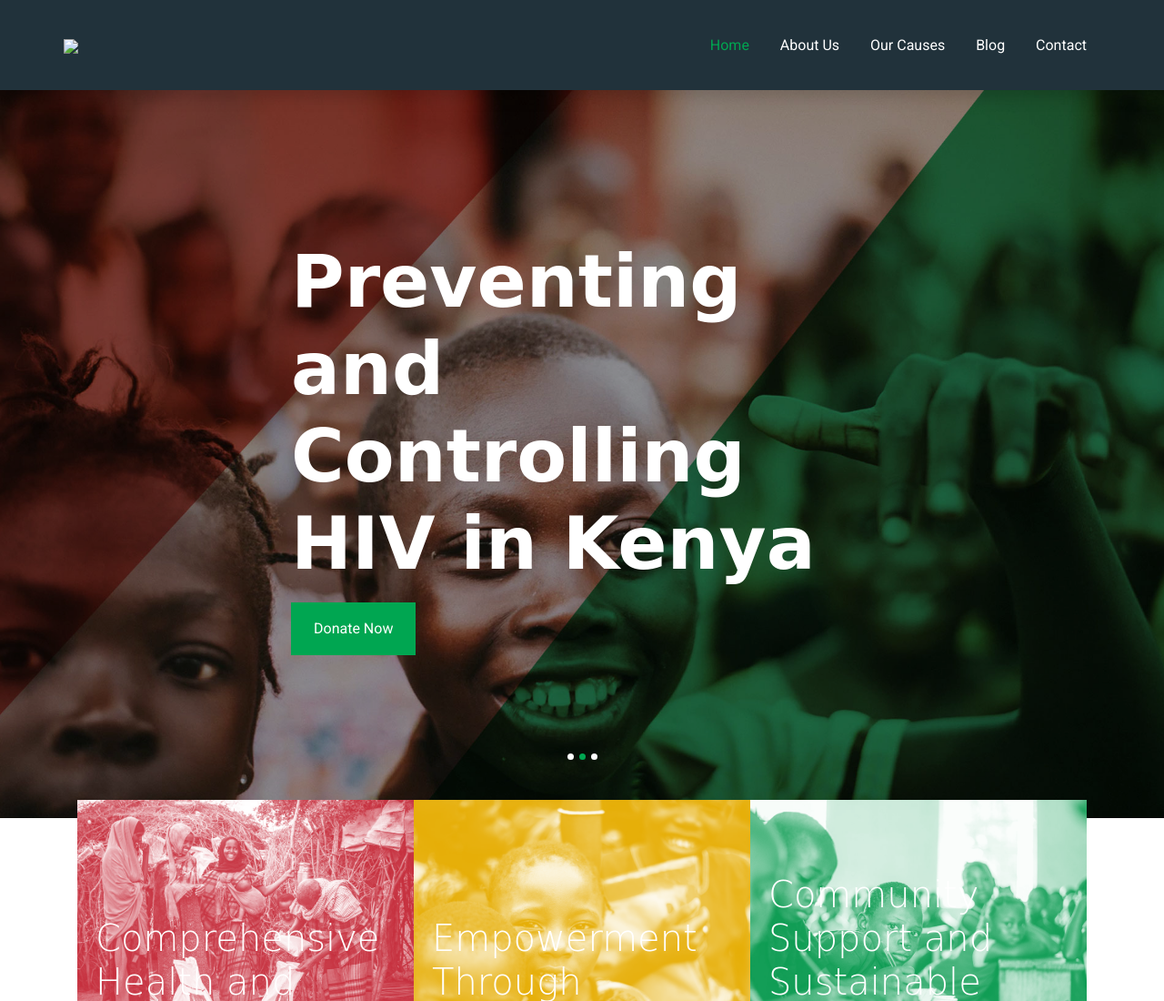
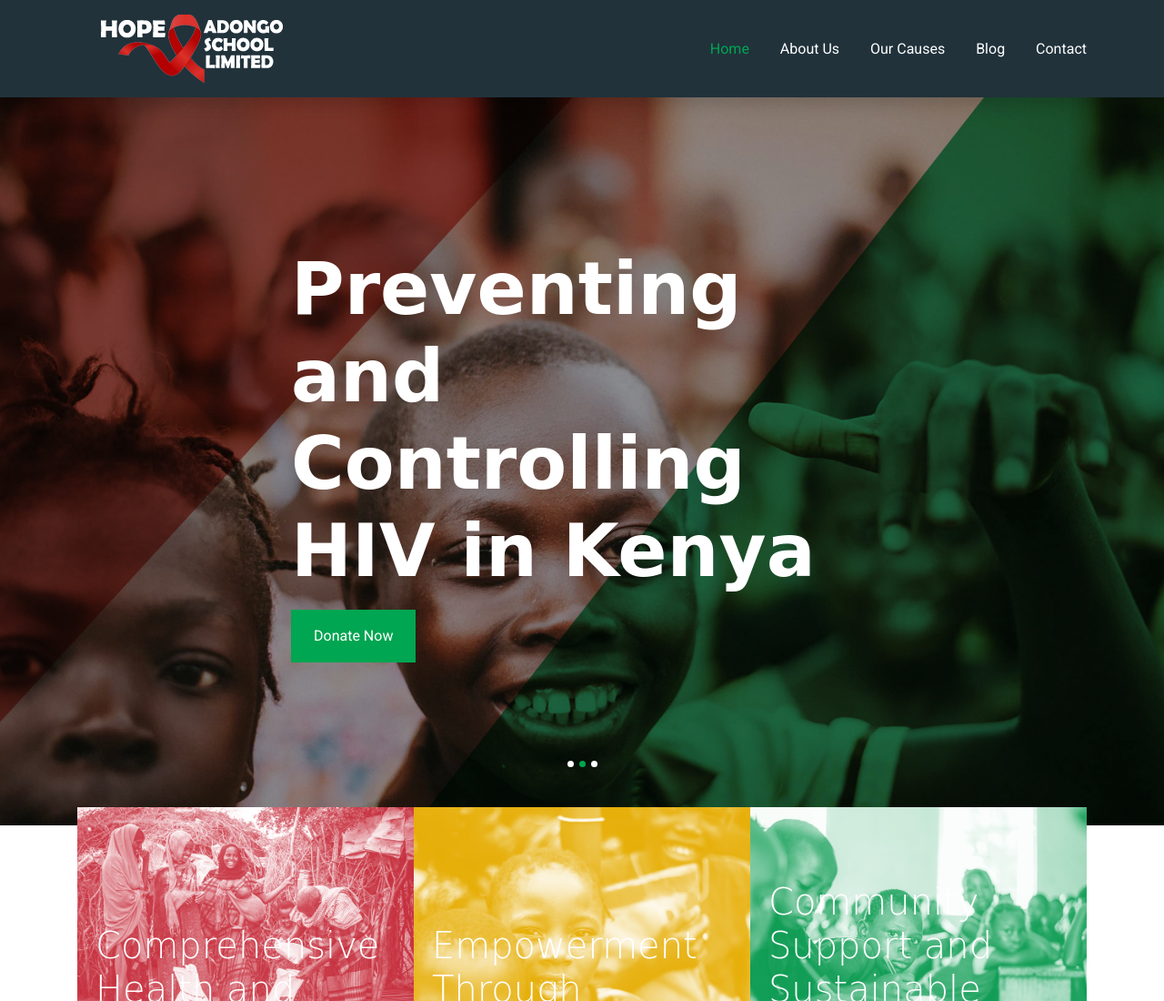
Before and after one commit to simply-albert/HopeAdongoSchoolLimited, a plain HTML site: page index.html in a window 1280 px wide. Shown: the top 1100 px of the page at 91% size. Drawn offline with Linux system fonts and the light colour scheme; files whose address does not match are found by name; a web font is replaced by a local one.

Commit message:
sorted the site logo

```diff
--- a/index.html
+++ b/index.html
@@ -60,7 +60,7 @@
 
 
             <div class="site-logo">
-              <a href="index.html" class="text-white"><img src = '../fundraiser-master/images/logo white.png'></a>
+              <a href="index.html" class="text-white"><img src = './images/logo white.png'></a>
             </div>
 
 
```
